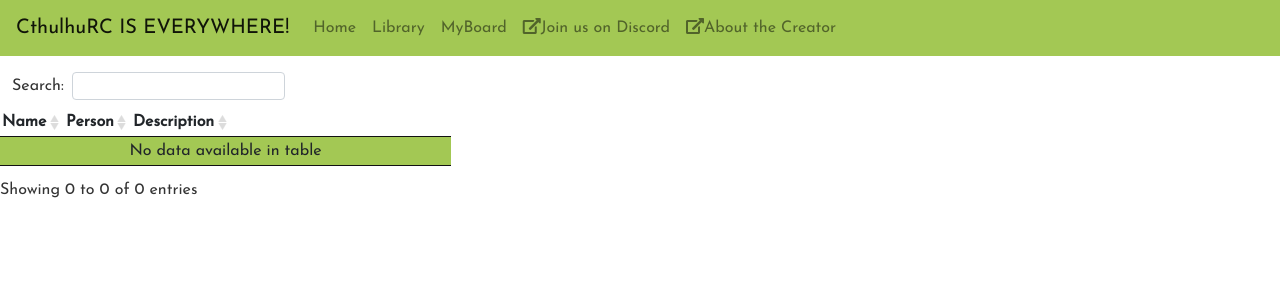
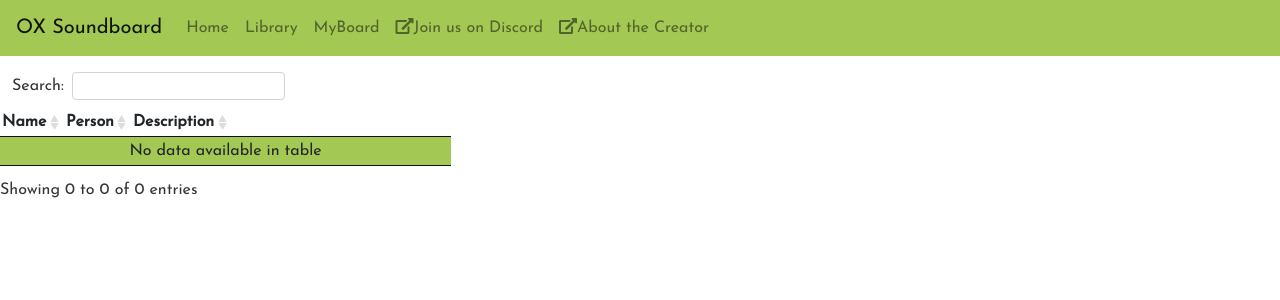
Before and after one commit to IS0metric/oxsoundboard, a Flask app: page /library in a window 1280 px wide. Shown: the top 300 px of the page. Run offline with Flask 2, Linux system fonts and the light colour scheme; data that the repository does not hold is empty; some libraries are stand-ins or nearby versions.

Commit message:
Revert: April Fools Update

```diff
--- a/templates/base.html
+++ b/templates/base.html
@@ -26,7 +26,7 @@
   <meta name="viewport" content="width=device-width, initial-scale=1, shrink-to-fit=no">
   <title>{% block title %}{% endblock %} | OX Soundboard</title>
 
-  <meta property="og:title" content="CthulhuRC IS EVERYWHERE!" />
+  <meta property="og:title" content="OX Soundboard" />
   <meta property="og:type" content="website" />
   <meta property="og:url" content="http://oxsoundboard.com" />
   <meta property="og:image" content="http://oxsoundboard.com/static/img/android-chrome-192x192.png" />
@@ -39,7 +39,7 @@
 <body>
   <header>
     <nav class="navbar navbar-expand-lg navbar-light bg-green">
-      <a class="navbar-brand" href="{{ url_for('home') }}">CthulhuRC IS EVERYWHERE!</a>
+      <a class="navbar-brand" href="{{ url_for('home') }}">OX Soundboard</a>
       <button class="navbar-toggler" type="button" data-toggle="collapse" data-target="#navbarSupportedContent" aria-controls="navbarSupportedContent" aria-expanded="false" aria-label="Toggle navigation">
         <span class="navbar-toggler-icon"></i></span>
       </button>
--- a/templates/home.html
+++ b/templates/home.html
@@ -11,7 +11,7 @@
 <div class="container">
   <div class="jumbotron jumbotron-fluid centre-jumbo jumbotron-main acc-green border-none">
     <div class="container">
-      <h1 class="display-5">CthulhuRC IS EVERYWHERE!</h1>
+      <h1 class="display-5">Welcome to the OX Soundboard!</h1>
       <p class="lead"><i class="fas fa-play fa-3x" id="play_welcome"></i></p>
     </div>
   </div>
```
